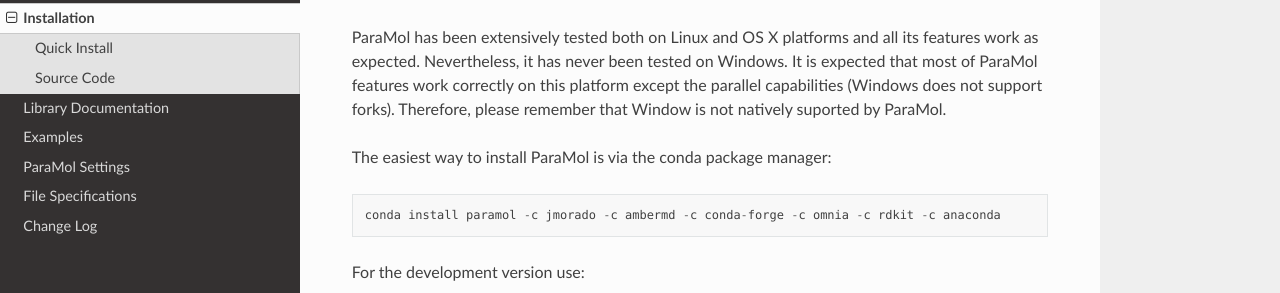
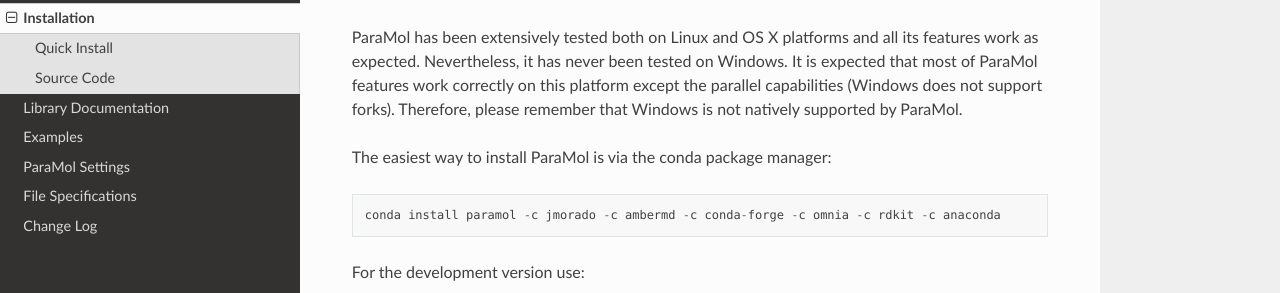
Before and after one commit to JMorado/ParaMol, a Sphinx documentation site: the page built from docs/source/Installation.rst, in a window 1280 px wide. Shown: the part 190-483 px from the top of the page. Built offline with Sphinx 7.4.7 and the Read the Docs theme 2.0.0, drawn with Linux system fonts in a browser that asks for light colours.

Commit message:
updates to docs

```diff
--- a/docs/source/Installation.rst
+++ b/docs/source/Installation.rst
@@ -8,7 +8,7 @@
 ParaMol has been extensively tested both on Linux and OS X platforms and all its features work as expected.
 Nevertheless, it has never been tested on Windows. It is expected that most of ParaMol features work correctly
 on this platform except the parallel capabilities (Windows does not support forks).
-Therefore, please remember that Window is not natively suported by ParaMol.
+Therefore, please remember that Windows is not natively supported by ParaMol.
 
 The easiest way to install ParaMol is via the conda package manager:
 
--- a/docs/source/ParaMol_settings.rst
+++ b/docs/source/ParaMol_settings.rst
@@ -131,6 +131,7 @@
    * **calc_dir_prefix** (`str`, "dftb\_"): Prefix given to each subdirectory.
    * **work_dir_prefix** (`str`, "DFTBWorkDir"): Relative path to the working directory prefix (relatively to the base directory).
 
+
 Restart parameters (qm_engine)
 ---------------------------------
 * **restart_dir** (`str`, "restart_paramol"): Name of the directory used to stored restart files.
```
